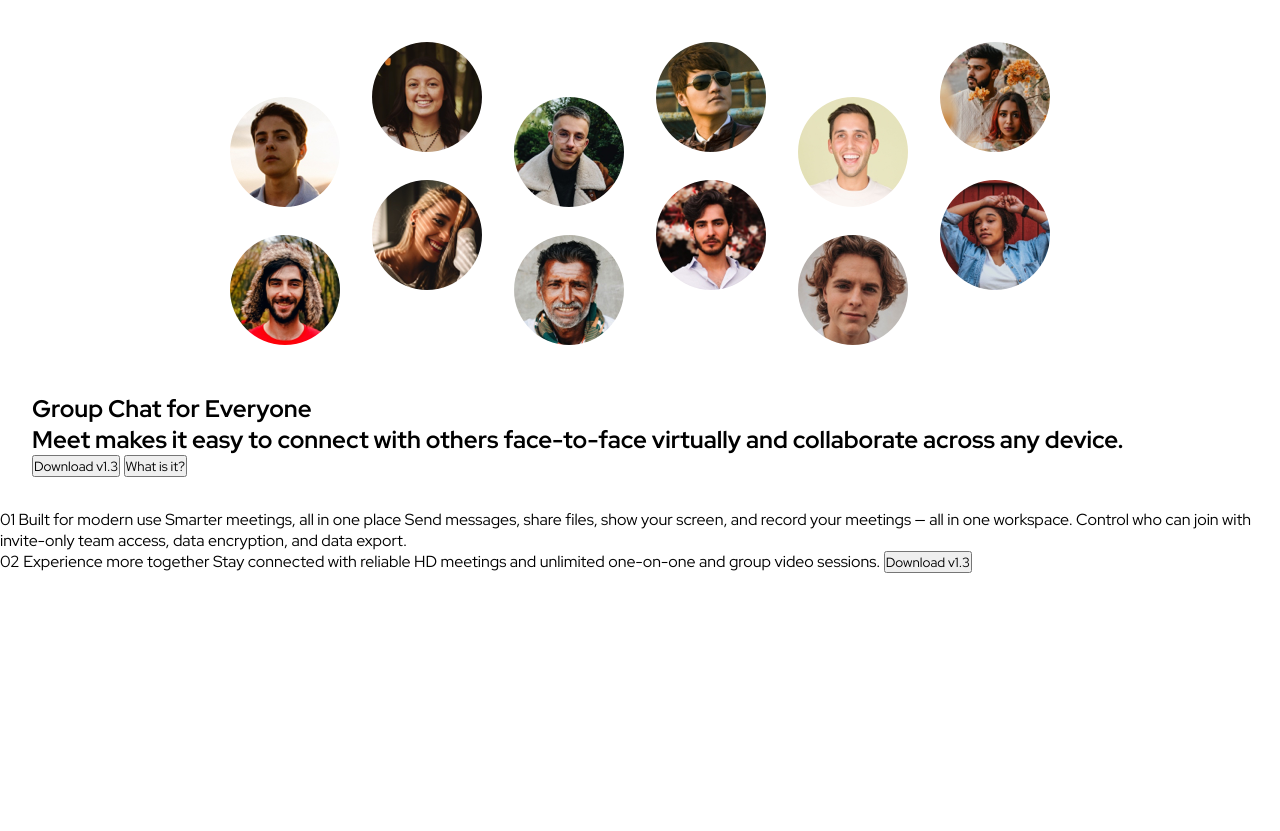
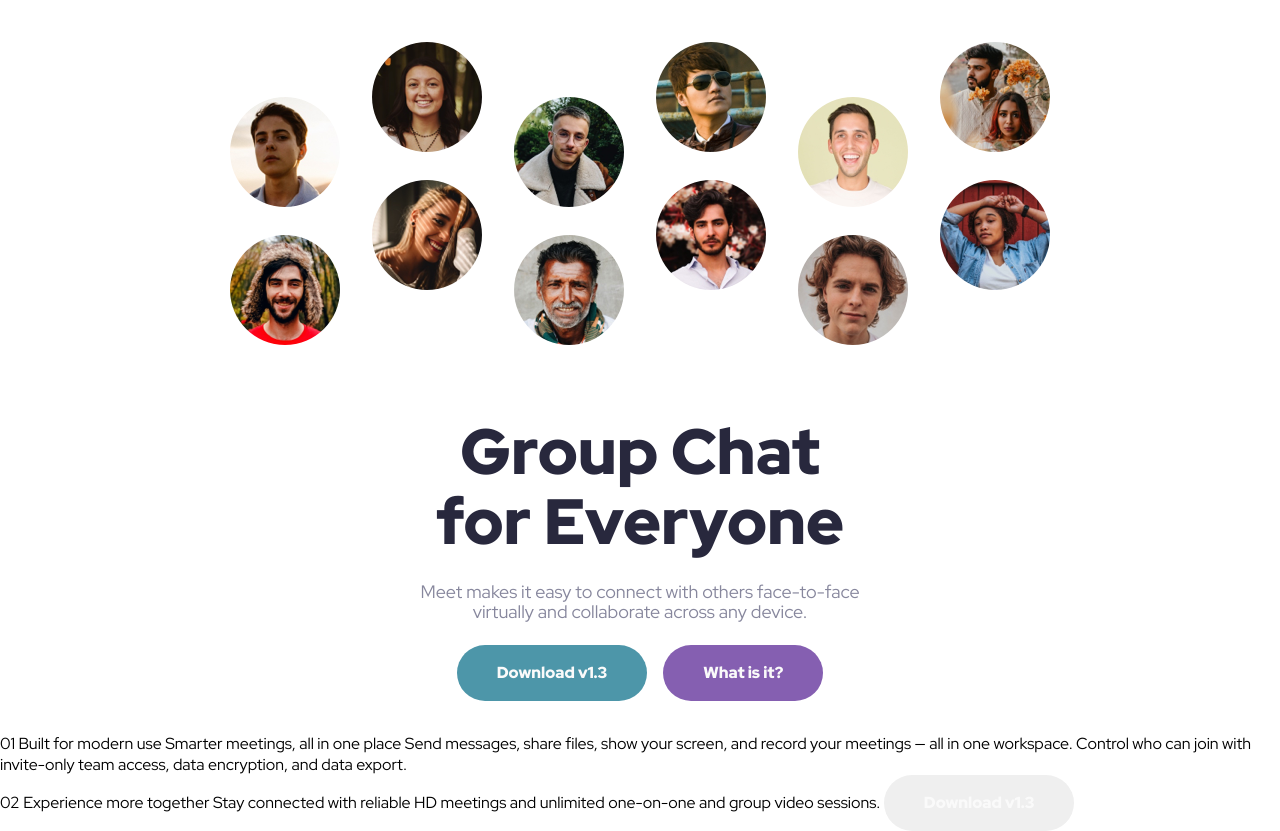
Before and after one commit to NavarroEmiliano/meet-landing-page, a plain HTML site: page public/index.html in a window 1280 px wide. Shown: the part 130-961 px from the top of the page. Before the commit the page ends 800 px from the top, so only its background shows below. Drawn offline with Linux system fonts and the light colour scheme.

Commit message:
hero movile

```diff
--- a/public/index.html
+++ b/public/index.html
@@ -34,12 +34,16 @@
       <h2>
         Meet makes it easy to connect with others face-to-face virtually and collaborate across any device.
       </h2>
-      <button>
-        Download v1.3
-      </button>
-      <button>
-        What is it?
-      </button>
+
+      <div class="buttons">
+        <button>
+          Download <span>v1.3</span>
+        </button>
+        <button>
+          What is it?
+        </button>
+      </div>
+
     </div>
 
   </section>
--- a/sass/_hero.scss
+++ b/sass/_hero.scss
@@ -1,15 +1,18 @@
+@use 'variables';
+@use 'mixins';
+
 .hero {
     display: grid;
     grid-template-columns: 1fr;
-    align-content: center;
+    place-items: center;
     padding-block-start: 4rem;
     padding-block-end: 2rem;
-    row-gap: 3rem;
+    row-gap: clamp(3rem, 3rem + 5vw, 4.5rem);
     overflow-x: hidden;
 
     &__img-container {
-        inline-size: 110vw;
-        transform: translateX(-5vw);
+        /*         inline-size: 115vw;
+        transform: translateX(-7.5vw); */
         display: flex;
         justify-content: center;
         max-block-size: 19rem;
@@ -17,6 +20,55 @@
     }
 
     &__content {
-        padding-inline: 2rem;
+        display: flex;
+        flex-direction: column;
+        justify-content: center;
+        align-items: center;
+        gap: 1.5rem;
+        margin-inline: 2rem;
+        text-align: center;
+        max-inline-size: 28rem;
+
+        h1 {
+            @include mixins.text-preset-2;
+            font-weight: 900;
+            max-width: 10ch;
+            color: variables.$slate-900;
+        }
+
+        h2 {
+            @include mixins.text-preset-4;
+            font-weight: 400;
+            color: variables.$slate-600;
+        }
+    }
+
+    .buttons {
+        display: flex;
+        flex-wrap: wrap;
+        justify-content: center;
+        gap: 1rem;
+        inline-size: 100%;
+        max-inline-size: 23rem;
+
+        :nth-child(1) {
+            background-color: variables.$cyan-600;
+        }
+
+        :nth-child(2) {
+            background-color: variables.$purple-600;
+        }
     }
 }
+
+
+button {
+    padding-block: 1rem;
+    padding-inline: 2.5rem;
+    border-radius: 1.8rem;
+    border: none;
+    @include mixins.text-preset-5;
+    font-weight: 900;
+    color: variables.$white;
+
+}
--- a/sass/_mixins.scss
+++ b/sass/_mixins.scss
@@ -5,7 +5,7 @@
 }
 
 @mixin text-preset-2 {
-    font-size: 2.5rem;
+     font-size: clamp(1.5rem, 1.5rem + 5vw, 4rem);
     line-height: 110%;
     letter-spacing: 0px;
 }
```
Also changed, not shown: public/css/styles.css, 1 other file.
